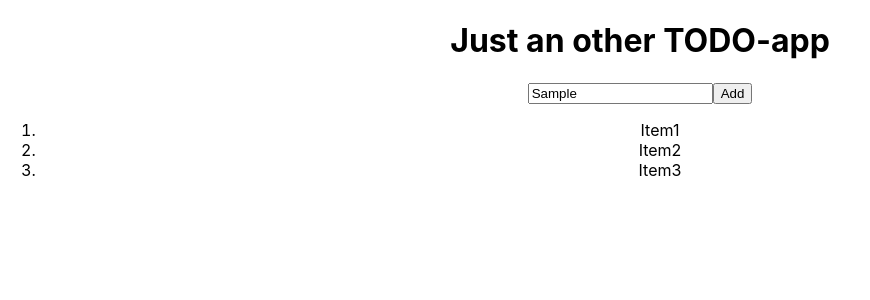
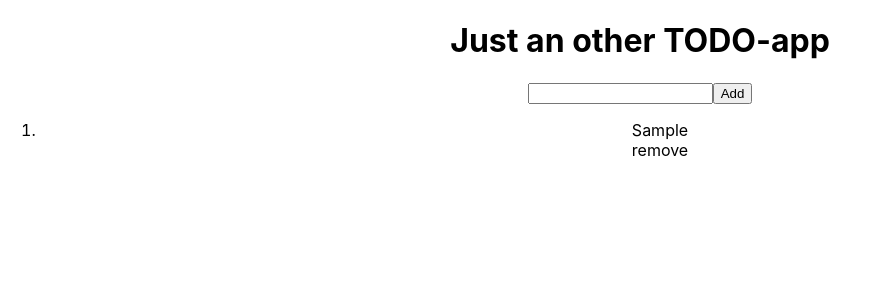
Before and after one commit to Cancain/yet-another-react-todolist, a React (Create React App) app: page / in a window 1280 px wide. Both pictures are taken after typing "Sample" into the empty fields and a click on the button "Add". Shown: the top 300 px of the page, without its empty margins (0-870 px from the left). Built offline with nearby package versions, Linux system fonts and the light colour scheme.

Commit message:
added functionality to add items to the list

```diff
--- a/src/components/Input/input.js
+++ b/src/components/Input/input.js
@@ -3,7 +3,11 @@ import React from 'react';
 const input = (props) => {
     return (
         <div>
-            <input type='text' value={props.text} />
+            <input type='text'
+                value={props.text}
+                onChange={props.textChange}
+                onKeyDown={props.inputKeyDown}
+            />
             <button onClick={props.clicked}>Add</button>
         </div>
     );
--- a/src/components/Item/item.js
+++ b/src/components/Item/item.js
@@ -2,7 +2,10 @@ import React from 'react';
 
 const item = (props) => {
     return (
-        <li>{props.text}</li>
+        <div>
+            <li>{props.text}</li>
+            <a>remove</a>
+        </div>
     )
 }
 
--- a/src/containers/List/List.js
+++ b/src/containers/List/List.js
@@ -5,23 +5,45 @@ import Item from '../../components/Item/item';
 class List extends Component {
 
     state = {
-        listItems: [
-            { text: 'Item1' },
-            { text: 'Item2' },
-            { text: 'Item3' }
-        ]
+        listItems: [],
+        currentText: ''
     }
 
-    itemHandler = this.state.listItems.map((item, index) =>
-        <Item text={item.text} key={index} />
-    );
+    textChangedHandler = (event) => {
+        this.setState({ currentText: event.target.value })
+    }
+
+    addItemHandler = () => {
+        const items = [...this.state.listItems];
+        items.push(this.state.currentText)
+        this.setState({
+            listItems: items,
+            currentText: ''
+        });
+    }
+
+    keyDownHandler = (event) => {
+        if (event.key === 'Enter') {
+            this.addItemHandler();
+        }
+    }
 
     render() {
+
+        const itemHandler = this.state.listItems.map((item, index) =>
+            <Item text={item} key={index} />
+        )
+
         return (
             <div>
-                <Input />
+                <Input clicked={this.addItemHandler}
+                    textChange={(event) => this.textChangedHandler(event)}
+                    text={this.state.currentText}
+                    inputKeyDown={(event) => this.keyDownHandler(event)}
+                />
+
                 <ol>
-                    {this.itemHandler}
+                    {itemHandler}
                 </ol>
             </div>
         );
```
